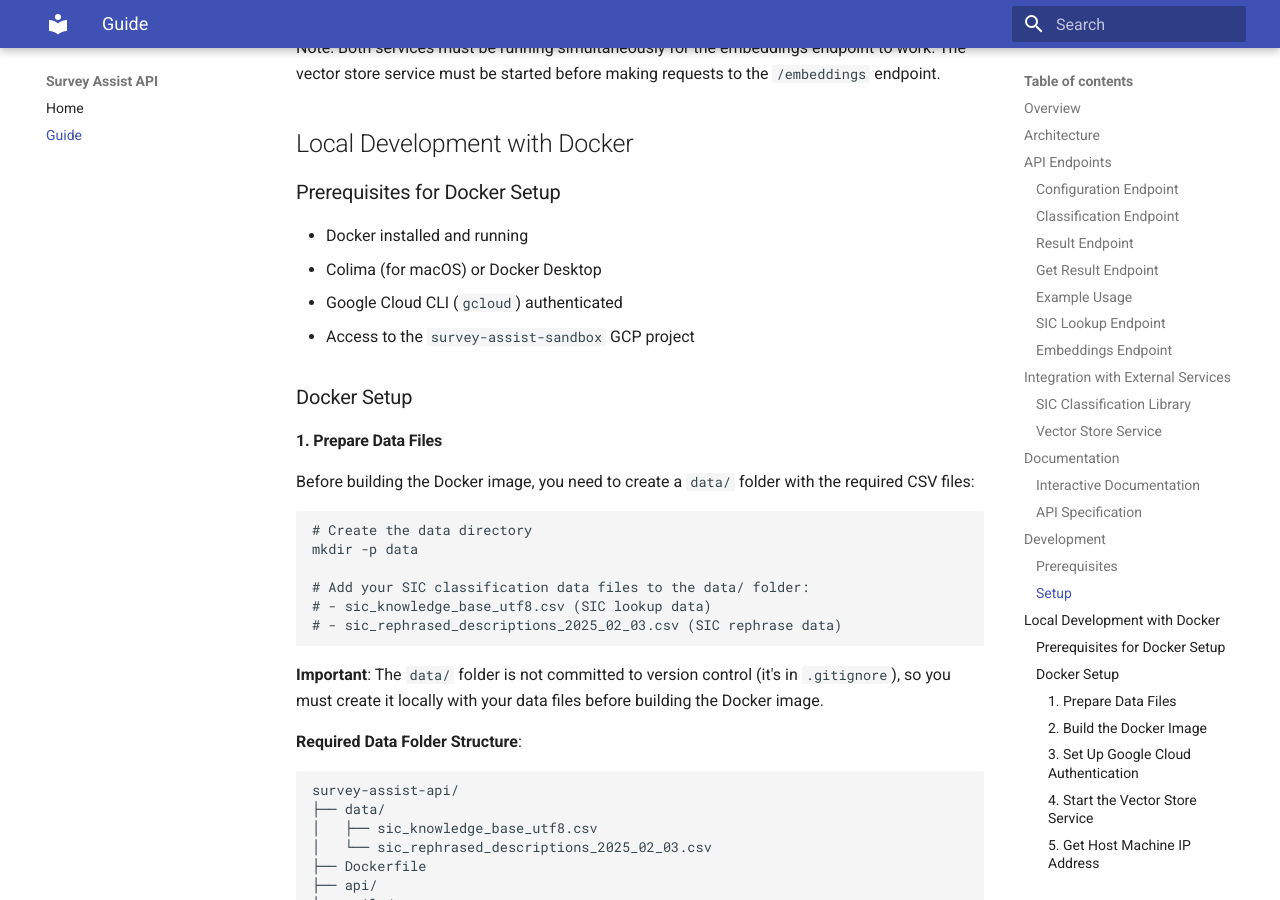
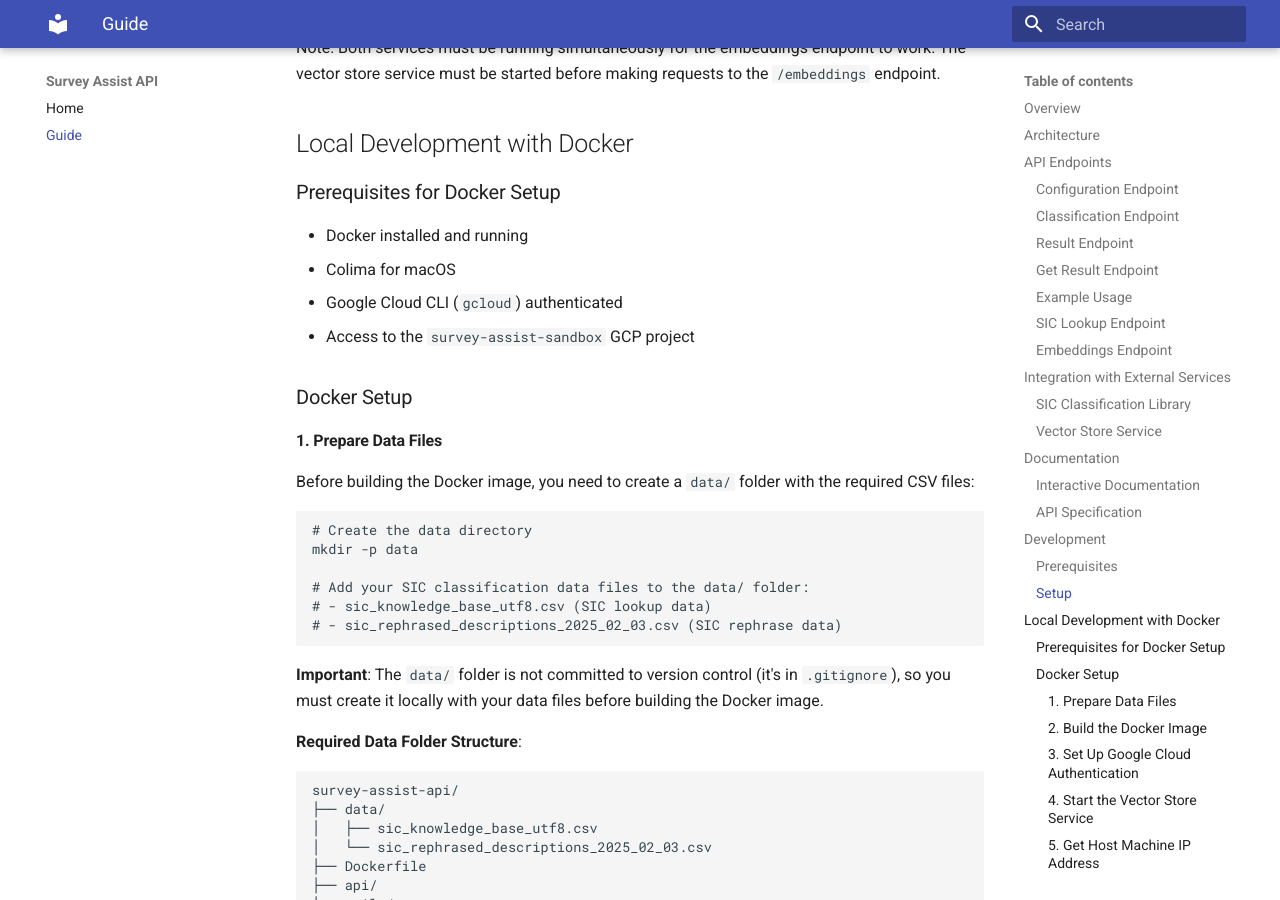
Before and after one commit to ONSdigital/survey-assist-api, an MkDocs documentation site: the page built from docs/guide.md, in a window 1280 px wide and 900 px high, scrolled down 6195 px. Built offline with MkDocs 1.6.1 and Material for MkDocs 9.7.7, drawn with Linux system fonts in a browser that asks for light colours.

Commit message:
remove reference to docker desktop

```diff
--- a/docs/guide.md
+++ b/docs/guide.md
@@ -303,7 +303,7 @@ Note: Both services must be running simultaneously for the embeddings endpoint t
 
 ### Prerequisites for Docker Setup
 - Docker installed and running
-- Colima (for macOS) or Docker Desktop
+- Colima for macOS
 - Google Cloud CLI (`gcloud`) authenticated
 - Access to the `survey-assist-sandbox` GCP project
 
```
